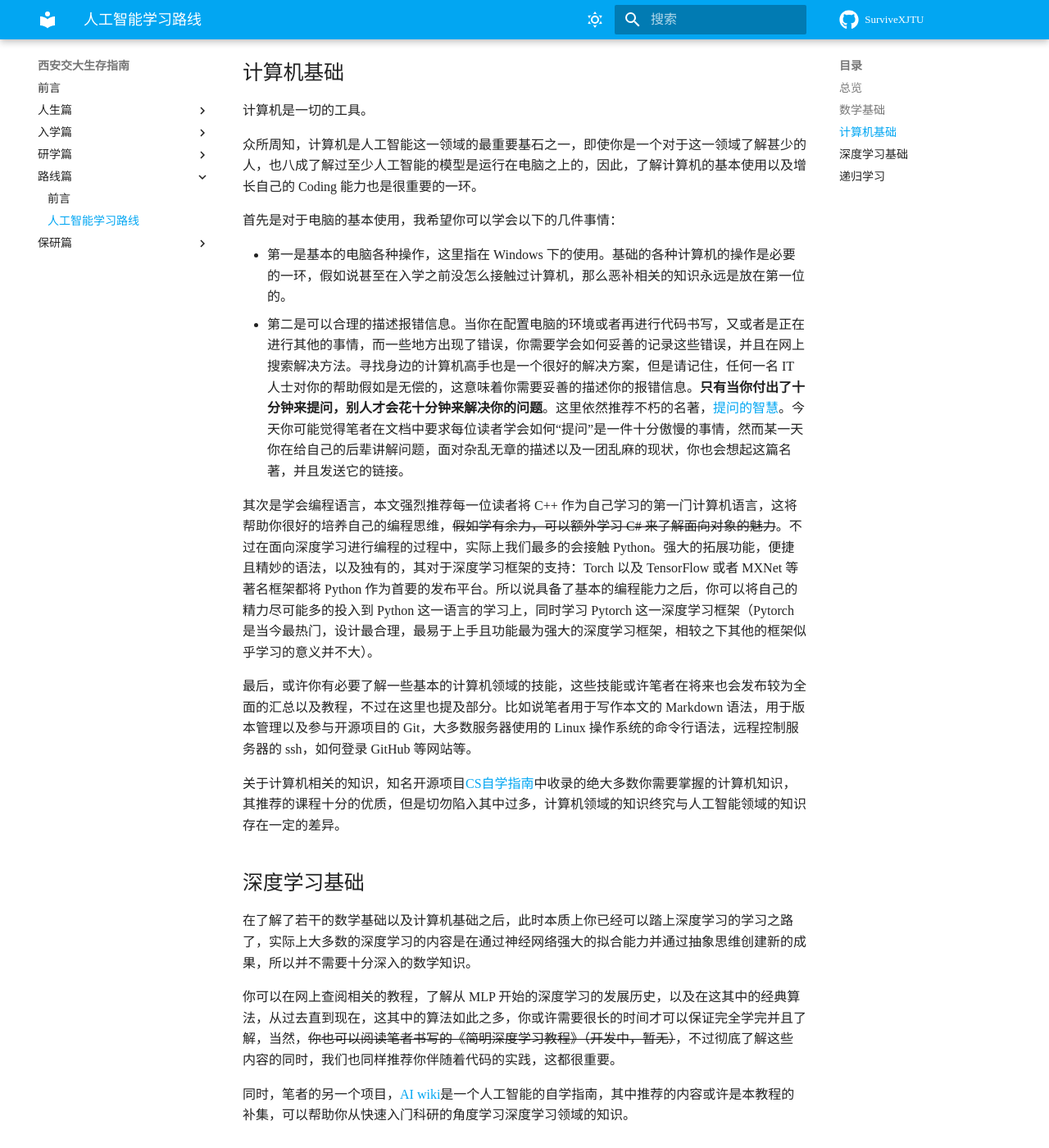
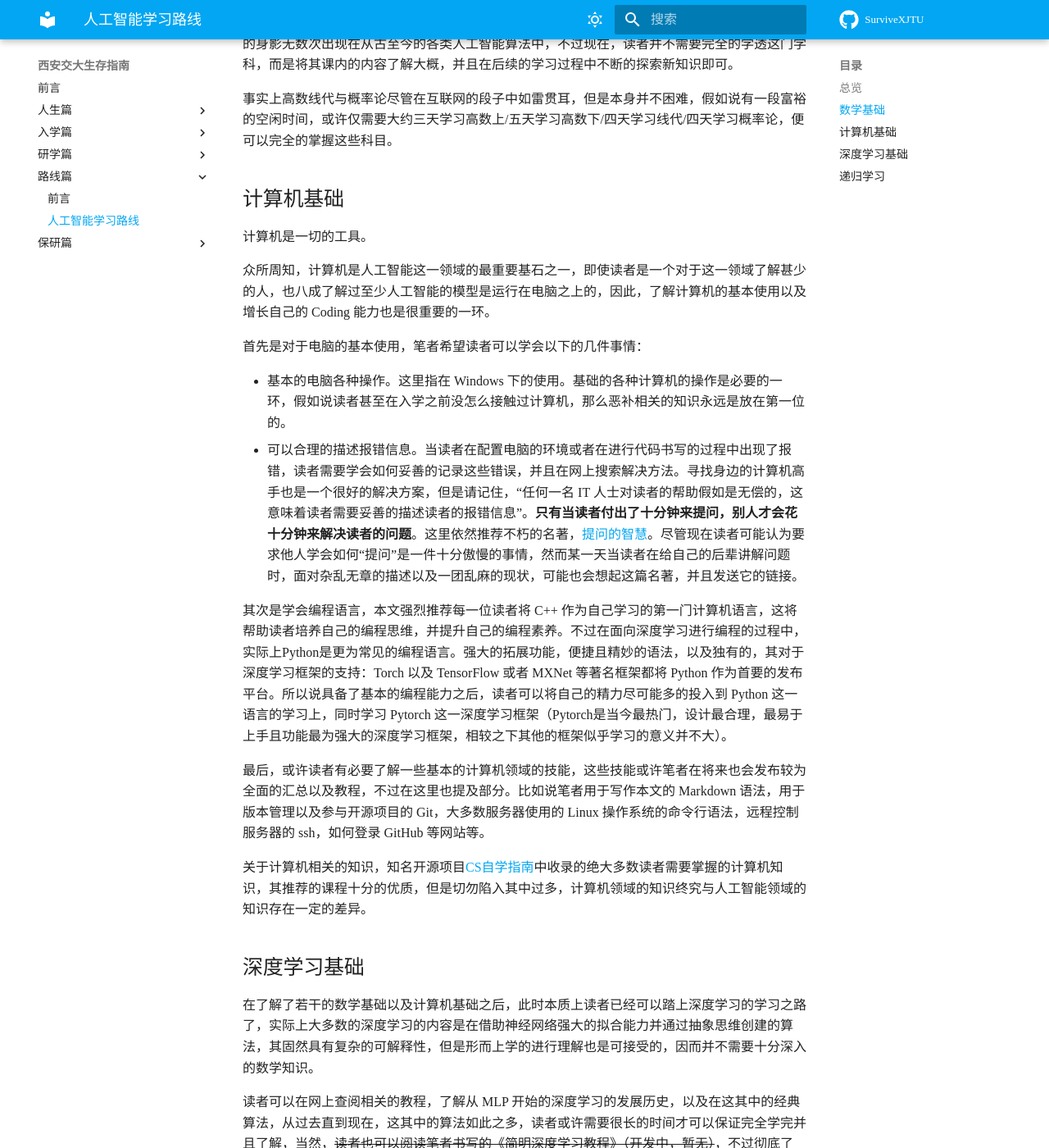
Before and after one commit to XiStudyGroup/SurviveXJTU, an MkDocs documentation site: the page built from docs/路线篇/人工智能学习路线.md, in a window 1280 px wide and 1400 px high, scrolled down 1084 px. Shown: the whole window at 82% size. Built offline with MkDocs 1.6.1 and Material for MkDocs 9.7.7, drawn with Linux system fonts in a browser that asks for light colours; some web fonts are replaced; comment, search, counter and statistics services are not loaded; some of the changed text lies outside the part shown.

Commit message:
update roadmap section 2

```diff
--- a/docs/路线篇/人工智能学习路线.md
+++ b/docs/路线篇/人工智能学习路线.md
@@ -2,25 +2,25 @@
 
 ## 总览
 
-了解一些学习的路线也是一件比较必须的事情。人工智能这一领域的内容从代数到逻辑、从支持向量机到 Agent，无数的算法以及无数的内容等待着你的探索。与此同时，课内依然会提及不少的内容，这些内容，从应用的角度来看大多数是过时的，但是依然能让你对这一领域的基础内容有一定的了解。
+人工智能作为新兴领域，尚在高速发展之中，每一名专业的从业者都在向前追赶，而回过头为后人总结来时的路的人并不算多。在这种高速发展中，人工智能的未来，与过去的传统优化算法和机器学习算法交织在一起，形成了一张庞大的知识图谱，而如何从这张图谱中找到知识的主干，对于初来乍到的读者来说可能过于困难，因而了解一些学习的路线也是一件比较必须的事情。
 
-首先对于课内讲解的内容进行一个简要的介绍，课内的人工智能相关的内容主要集中于概念以及算法的理解上，同时辅佐以一些部分的上机实验。
+人工智能这一领域的内容从代数到逻辑、从支持向量机到 Agent，无数的算法与内容等待着读者的探索。与此同时，培养方案中的课程安排的确会覆盖其中的诸多内容。遗憾的是，这些内容从应用的角度来看大多数是过时的。
 
-其中在大一以及大二你们会接触的主要是“计算机科学与人工智能的数学基础”以及“人工智能的现代方法”这两门课程，但是不得不说的是，这两门课程中的可观的内容是**过时的**。
+为了照顾大多数的新生，人工智能专业的培养方案中第一学年以数学基础为主，之后在第二学年开始引入人工智能相关的数学以及算法的基础内容，而在第三学年才开始正式介绍当今流行的深度学习算法的内容。这种照顾确实是周到的，但是作为代价，大量的效率被损失，同时大量意义不大的基础知识被传授给了每一位学生，并增加着应试压力。与此同时，上机的内容大多数时候也并不全面，对于大多数在实践中可能应用的内容，又是仅仅是浅尝则止。
 
-在大三之后，你会开始接触计算机视觉或者自然语言处理或者机器人学等一系列看上去更加现代的领域，但是老实说，了解更多的学界常见的内容才是更好的选择，这也是本文为何单独设置路线这一章节，而非让读者自行根据人工智能专业的培养方案学习，这一方面是因为培养方案的进度会导致你直到大三才会刚刚开始接触人工智能领域的流行方向的古早算法，另一方面则是这些方案可能并不能很好的满足在本文中提及的竞赛或者科研中对于知识积累的需求。
+人工智能专业的学习路线中，科研毫无疑问是其中的主旋律，伴随着如今科研环境越发内卷，本科保研在大三之前在人工智能领域发表一篇CCF-A论文已经成为了最高学府的入场券，这迫使着每一位读者远在课程提及之前便已经越过了课程内容，并参与了最前线的科研工作。
+
+在这种现状下，了解更多的学界常见的内容才是更好的选择，这也是为何路线这一章节得以设立，而非让读者自行根据培养方案进行学习。一方面，培养方案的进度会导致读者直到大三才会刚刚开始接触人工智能领域的流行方向的古早算法；另一方面，这些方案也可能并不能很好的满足在本文中提及的竞赛或者科研中对于知识积累的需求。
 
 ## 数学基础
 
 在一切的开始，是一些数学基础。
 
-笔者对于人工智能专业的了解，是从一开始不知道其具体是什么，到认为人工智能实际上是一门数学学科，之后最后认识到了其独特的本质。
-
 尽管人工智能本质上并不是一门数学学科，但是实际上在人工智能这一领域的早期，其依然经常和数学打交道，尤其是与优化算法相关的内容。
 
-你首先需要学习高等数学以及线性代数，其中高等数学中你需要了解基本的偏微分以及积分，同时线性代数你需要对于矩阵的乘法烂熟于心，并且了解一些线性代数的直观解释。
+笔者首先需要学习高等数学以及线性代数，其中高等数学中需要了解基本的偏微分以及积分的概念，同时线性代数中需要对于矩阵的乘法烂熟于心，并且了解一些线性代数的直观解释。这其中推荐一位数学博主[3Blue1Brown](https://space.bilibili.com/88461692)，其制作的一系列关于线性代数的科普视频可以很好的帮助读者理解线性代数的本质。
 
-之后你需要了解概率论，概率论是在人工智能这一学科之中十分重要的数学基础，在这一领域学习的将来，你会无数次在各种方法中看见概率论的身影，不过现在，你并不需要完全的学透这门学科，而是将其课内的内容了解大概，并且在后续的学习过程中不断的探索新知识。
+概率论也是需要了解的内容之一。概率论是在人工智能这一学科之中十分重要的数学基础，概率论的身影无数次出现在从古至今的各类人工智能算法中，不过现在，读者并不需要完全的学透这门学科，而是将其课内的内容了解大概，并且在后续的学习过程中不断的探索新知识即可。
 
 事实上高数线代与概率论尽管在互联网的段子中如雷贯耳，但是本身并不困难，假如说有一段富裕的空闲时间，或许仅需要大约三天学习高数上/五天学习高数下/四天学习线代/四天学习概率论，便可以完全的掌握这些科目。
 
@@ -28,33 +28,33 @@
 
 计算机是一切的工具。
 
-众所周知，计算机是人工智能这一领域的最重要基石之一，即使你是一个对于这一领域了解甚少的人，也八成了解过至少人工智能的模型是运行在电脑之上的，因此，了解计算机的基本使用以及增长自己的 Coding 能力也是很重要的一环。
+众所周知，计算机是人工智能这一领域的最重要基石之一，即使读者是一个对于这一领域了解甚少的人，也八成了解过至少人工智能的模型是运行在电脑之上的，因此，了解计算机的基本使用以及增长自己的 Coding 能力也是很重要的一环。
 
-首先是对于电脑的基本使用，我希望你可以学会以下的几件事情：
+首先是对于电脑的基本使用，笔者希望读者可以学会以下的几件事情：
 
-- 第一是基本的电脑各种操作，这里指在 Windows 下的使用。基础的各种计算机的操作是必要的一环，假如说甚至在入学之前没怎么接触过计算机，那么恶补相关的知识永远是放在第一位的。
-- 第二是可以合理的描述报错信息。当你在配置电脑的环境或者再进行代码书写，又或者是正在进行其他的事情，而一些地方出现了错误，你需要学会如何妥善的记录这些错误，并且在网上搜索解决方法。寻找身边的计算机高手也是一个很好的解决方案，但是请记住，任何一名 IT 人士对你的帮助假如是无偿的，这意味着你需要妥善的描述你的报错信息。**只有当你付出了十分钟来提问，别人才会花十分钟来解决你的问题**。这里依然推荐不朽的名著，[提问的智慧](https://github.com/ryanhanwu/How-To-Ask-Questions-The-Smart-Way/blob/main/README-zh_CN.md)。今天你可能觉得笔者在文档中要求每位读者学会如何“提问”是一件十分傲慢的事情，然而某一天你在给自己的后辈讲解问题，面对杂乱无章的描述以及一团乱麻的现状，你也会想起这篇名著，并且发送它的链接。
+- 基本的电脑各种操作。这里指在 Windows 下的使用。基础的各种计算机的操作是必要的一环，假如说读者甚至在入学之前没怎么接触过计算机，那么恶补相关的知识永远是放在第一位的。
+- 可以合理的描述报错信息。当读者在配置电脑的环境或者在进行代码书写的过程中出现了报错，读者需要学会如何妥善的记录这些错误，并且在网上搜索解决方法。寻找身边的计算机高手也是一个很好的解决方案，但是请记住，“任何一名 IT 人士对读者的帮助假如是无偿的，这意味着读者需要妥善的描述读者的报错信息”。**只有当读者付出了十分钟来提问，别人才会花十分钟来解决读者的问题**。这里依然推荐不朽的名著，[提问的智慧](https://github.com/ryanhanwu/How-To-Ask-Questions-The-Smart-Way/blob/main/README-zh_CN.md)。尽管现在读者可能认为要求他人学会如何“提问”是一件十分傲慢的事情，然而某一天当读者在给自己的后辈讲解问题时，面对杂乱无章的描述以及一团乱麻的现状，可能也会想起这篇名著，并且发送它的链接。
 
-其次是学会编程语言，本文强烈推荐每一位读者将 C++ 作为自己学习的第一门计算机语言，这将帮助你很好的培养自己的编程思维，<del>假如学有余力，可以额外学习 C# 来了解面向对象的魅力</del>。不过在面向深度学习进行编程的过程中，实际上我们最多的会接触 Python。强大的拓展功能，便捷且精妙的语法，以及独有的，其对于深度学习框架的支持：Torch 以及 TensorFlow 或者 MXNet 等著名框架都将 Python 作为首要的发布平台。所以说具备了基本的编程能力之后，你可以将自己的精力尽可能多的投入到 Python 这一语言的学习上，同时学习 Pytorch 这一深度学习框架（Pytorch是当今最热门，设计最合理，最易于上手且功能最为强大的深度学习框架，相较之下其他的框架似乎学习的意义并不大）。
+其次是学会编程语言，本文强烈推荐每一位读者将 C++ 作为自己学习的第一门计算机语言，这将帮助读者培养自己的编程思维，并提升自己的编程素养。不过在面向深度学习进行编程的过程中，实际上Python是更为常见的编程语言。强大的拓展功能，便捷且精妙的语法，以及独有的，其对于深度学习框架的支持：Torch 以及 TensorFlow 或者 MXNet 等著名框架都将 Python 作为首要的发布平台。所以说具备了基本的编程能力之后，读者可以将自己的精力尽可能多的投入到 Python 这一语言的学习上，同时学习 Pytorch 这一深度学习框架（Pytorch是当今最热门，设计最合理，最易于上手且功能最为强大的深度学习框架，相较之下其他的框架似乎学习的意义并不大）。
 
-最后，或许你有必要了解一些基本的计算机领域的技能，这些技能或许笔者在将来也会发布较为全面的汇总以及教程，不过在这里也提及部分。比如说笔者用于写作本文的 Markdown 语法，用于版本管理以及参与开源项目的 Git，大多数服务器使用的 Linux 操作系统的命令行语法，远程控制服务器的 ssh，如何登录 GitHub 等网站等。
+最后，或许读者有必要了解一些基本的计算机领域的技能，这些技能或许笔者在将来也会发布较为全面的汇总以及教程，不过在这里也提及部分。比如说笔者用于写作本文的 Markdown 语法，用于版本管理以及参与开源项目的 Git，大多数服务器使用的 Linux 操作系统的命令行语法，远程控制服务器的 ssh，如何登录 GitHub 等网站等。
 
-关于计算机相关的知识，知名开源项目[CS自学指南](https://csdiy.wiki)中收录的绝大多数你需要掌握的计算机知识，其推荐的课程十分的优质，但是切勿陷入其中过多，计算机领域的知识终究与人工智能领域的知识存在一定的差异。
+关于计算机相关的知识，知名开源项目[CS自学指南](https://csdiy.wiki)中收录的绝大多数读者需要掌握的计算机知识，其推荐的课程十分的优质，但是切勿陷入其中过多，计算机领域的知识终究与人工智能领域的知识存在一定的差异。
 
 ## 深度学习基础
 
-在了解了若干的数学基础以及计算机基础之后，此时本质上你已经可以踏上深度学习的学习之路了，实际上大多数的深度学习的内容是在通过神经网络强大的拟合能力并通过抽象思维创建新的成果，所以并不需要十分深入的数学知识。
+在了解了若干的数学基础以及计算机基础之后，此时本质上读者已经可以踏上深度学习的学习之路了，实际上大多数的深度学习的内容是在借助神经网络强大的拟合能力并通过抽象思维创建的算法，其固然具有复杂的可解释性，但是形而上学的进行理解也是可接受的，因而并不需要十分深入的数学知识。
 
-你可以在网上查阅相关的教程，了解从 MLP 开始的深度学习的发展历史，以及在这其中的经典算法，从过去直到现在，这其中的算法如此之多，你或许需要很长的时间才可以保证完全学完并且了解，当然，<del>你也可以阅读笔者书写的《简明深度学习教程》（开发中，暂无）</del>，不过彻底了解这些内容的同时，我们也同样推荐你伴随着代码的实践，这都很重要。
+读者可以在网上查阅相关的教程，了解从 MLP 开始的深度学习的发展历史，以及在这其中的经典算法，从过去直到现在，这其中的算法如此之多，读者或许需要很长的时间才可以保证完全学完并且了解，当然，<del>读者也可以阅读笔者书写的《简明深度学习教程》（开发中，暂无）</del>，不过彻底了解这些内容的同时，我们也同样推荐读者伴随着代码的实践，这都很重要。
 
-同时，笔者的另一个项目，[AI wiki](https://axi404.github.io/ai-self-learning/)是一个人工智能的自学指南，其中推荐的内容或许是本教程的补集，可以帮助你从快速入门科研的角度学习深度学习领域的知识。
+同时，笔者的另一个项目，[AI wiki](https://axi404.github.io/ai-self-learning/)是一个人工智能的自学指南，其中推荐的内容或许是本教程的补集，可以帮助读者从快速入门科研的角度学习深度学习领域的知识。
 
 ## 递归学习
 
-此时，你已经具备了全部的先决条件了，如今你可以踏足深度学习的大门了，在此之前，在深度学习的基础学习部分，你已经了解了绝大多数深度学习领域的主流方向，你大可以选择其中的一个方向，并且在如 arxiv 或者 CVF 上面查看这一领域的最新成果，并且加以阅读。
+此时，读者已经具备了全部的先决条件，并可以踏足深度学习的大门了，而在此之前，在深度学习的基础学习部分，读者也已经了解了绝大多数深度学习领域的主流方向。读者大可以选择其中的一个方向，并且在如 arxiv 或者 CVF 上面查看这一领域的最新成果，并且加以阅读。
 
-可以预想到的是阅读这些内容必将伴随着各种抽象的概念以及晦涩的内容，所以在此笔者推荐你使用递归学习这一方法，这能很明显的拓宽你的知识广度，并且帮助你快速到达在某一领域较深的知识深度，具体的方式大致就是，面对不懂的地方，查阅博客或者论文，并且进一步发现不懂的内容，不断地查找下去，直到自己懂的内容，然后开始回溯，一步步向上学习，最后理解这篇论文。
+可以预想到的是阅读这些内容必将伴随着各种抽象的概念以及晦涩的内容，所以在此笔者推荐读者使用递归学习这一方法，这能显著地拓宽读者的知识广度，并且帮助读者快速到达在某一领域较深的知识深度。具体的方式大致是，面对不懂的地方，查阅博客或者论文，并且进一步发现不懂的内容，不断查找下去，直到自己懂的内容，然后开始回溯，一步步向上学习，最后理解这篇论文。
 
-实际上你会发现，绝大多数的论文都是建立在故事线之上，而存在结构性的开创性的创新绝对在少数，但是尽管如此，你依然总结其中 Idea 的精华部分，并且加以学习。
+实际上读者会发现，绝大多数的论文都是建立在故事线之上，而存在结构性的开创性的创新绝对在少数，但是尽管如此，读者依然有必要总结其中 Idea 的精华部分，并且加以学习。
 
-只有阅读足够多的论文，才可以了解更多的内容，并且学习到更多的知识，培养自己的科研品味，这是很重要的。
+只有阅读足够多的论文，了解更多的内容，并且学习到更多的知识，才可以培养自己的科研品味，这是很重要的。
```
